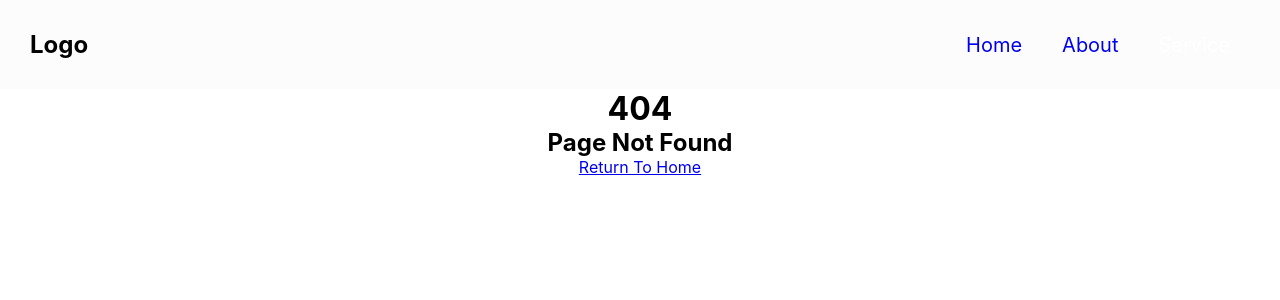
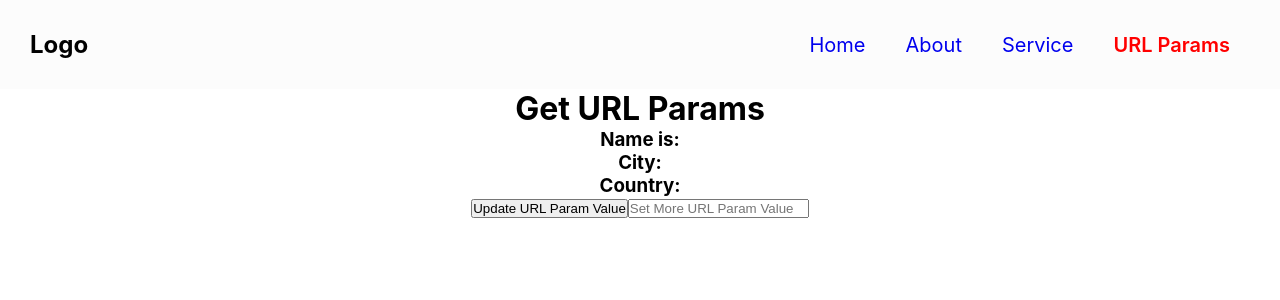
Before and after one commit to codes4education/react-router-v6, a React (Create React App) app: page /geturl in a window 1280 px wide. Before the commit this address had no page. Shown: the top 300 px of the page. Built offline with nearby package versions, Linux system fonts and the light colour scheme.

Commit message:
useSearchParams

```diff
--- a/src/App.css
+++ b/src/App.css
@@ -29,7 +29,7 @@ nav ul li a {
 nav ul li a:hover {
   color: red;
 }
-/* nav ul li a.active {
+nav ul li a.active {
   font-weight: 600;
   color: red;
-} */
+}
--- a/src/App.js
+++ b/src/App.js
@@ -5,6 +5,7 @@ import About from "./Component/About";
 import Navbar from "./Component/Navbar";
 import Service from "./Component/Service";
 import PageNotFound from "./Component/PageNotFound";
+import GetURLParams from "./Component/GetURLParams";
 function App() {
   return (
     <div className="App">
@@ -15,6 +16,7 @@ function App() {
           <Route path="/" element={<Home />} />
           <Route path="/about" element={<About />} />
           <Route path="/service" element={<Service />} />
+          <Route path="/geturl" element={<GetURLParams />} />
           <Route path="/*" element={<PageNotFound />} />
         </Routes>
       </BrowserRouter>
--- /dev/null
+++ b/src/Component/GetURLParams.js
@@ -0,0 +1,50 @@
+import React from "react";
+import { useSearchParams } from "react-router-dom";
+
+function GetURLParams() {
+  // Example 1
+  const [searchParams, setSearchParams] = useSearchParams();
+  console.log(searchParams.get("name"));
+  console.log(searchParams.get("city"));
+  console.log(searchParams.get("country"));
+
+  const name = searchParams.get("name");
+  const city = searchParams.get("city");
+  const country = searchParams.get("country");
+
+  return (
+    <>
+      <h1>Get URL Params</h1>
+      <h3>Name is: {name}</h3>
+      <h3>City: {city}</h3>
+      <h3>Country: {country}</h3>
+
+      <button
+        onClick={() =>
+          setSearchParams({
+            name: "Bhaskar Gupta",
+            city: "New Delhi",
+            country: "India",
+          })
+        }
+      >
+        Update URL Param Value
+      </button>
+
+      <input
+        type="text"
+        onChange={(e) =>
+          setSearchParams({
+            job: e.target.value,
+            name: "Bhaskar Gupta",
+            city: "New Delhi",
+            country: "India",
+          })
+        }
+        placeholder="Set More URL Param Value"
+      />
+    </>
+  );
+}
+
+export default GetURLParams;
--- a/src/Component/Navbar.js
+++ b/src/Component/Navbar.js
@@ -10,37 +10,16 @@ function Navbar() {
         </div>
         <ul>
           <li>
-            <NavLink
-              to="/"
-              style={({ isActive }) => {
-                return { backgroundColor: isActive ? "green" : "transparent" };
-              }}
-            >
-              Home
-            </NavLink>
+            <NavLink to="/">Home</NavLink>
           </li>
           <li>
-            <NavLink
-              to="/about"
-              style={({ isActive }) => {
-                return { backgroundColor: isActive ? "yellow" : "transparent" };
-              }}
-            >
-              About
-            </NavLink>
+            <NavLink to="/about">About</NavLink>
           </li>
           <li>
-            <NavLink
-              to="/service"
-              style={({ isActive }) => {
-                return {
-                  backgroundColor: isActive ? "blue" : "transparent",
-                  color: "white",
-                };
-              }}
-            >
-              Service
-            </NavLink>
+            <NavLink to="/service">Service</NavLink>
+          </li>
+          <li>
+            <NavLink to="/geturl">URL Params</NavLink>
           </li>
         </ul>
       </nav>
```
